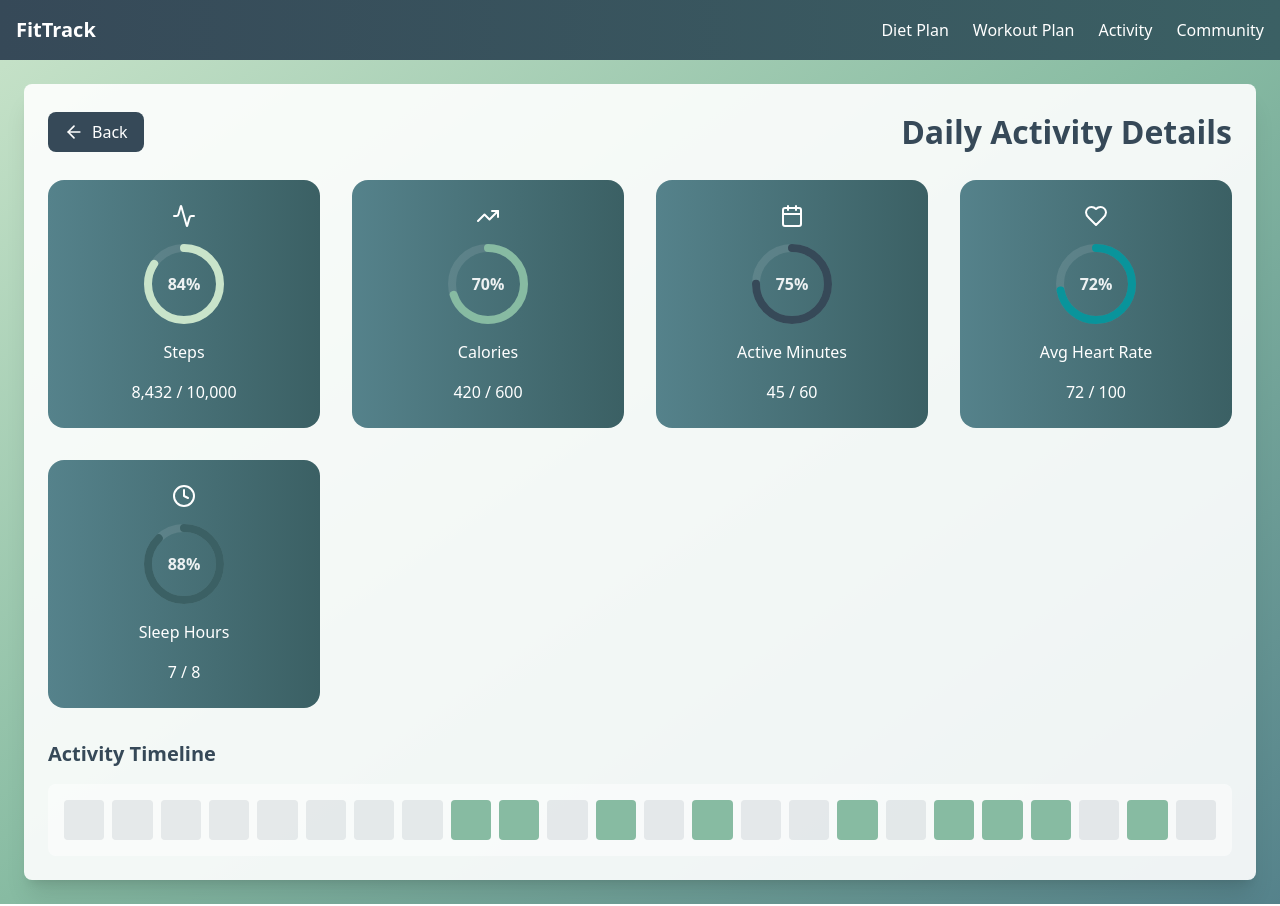
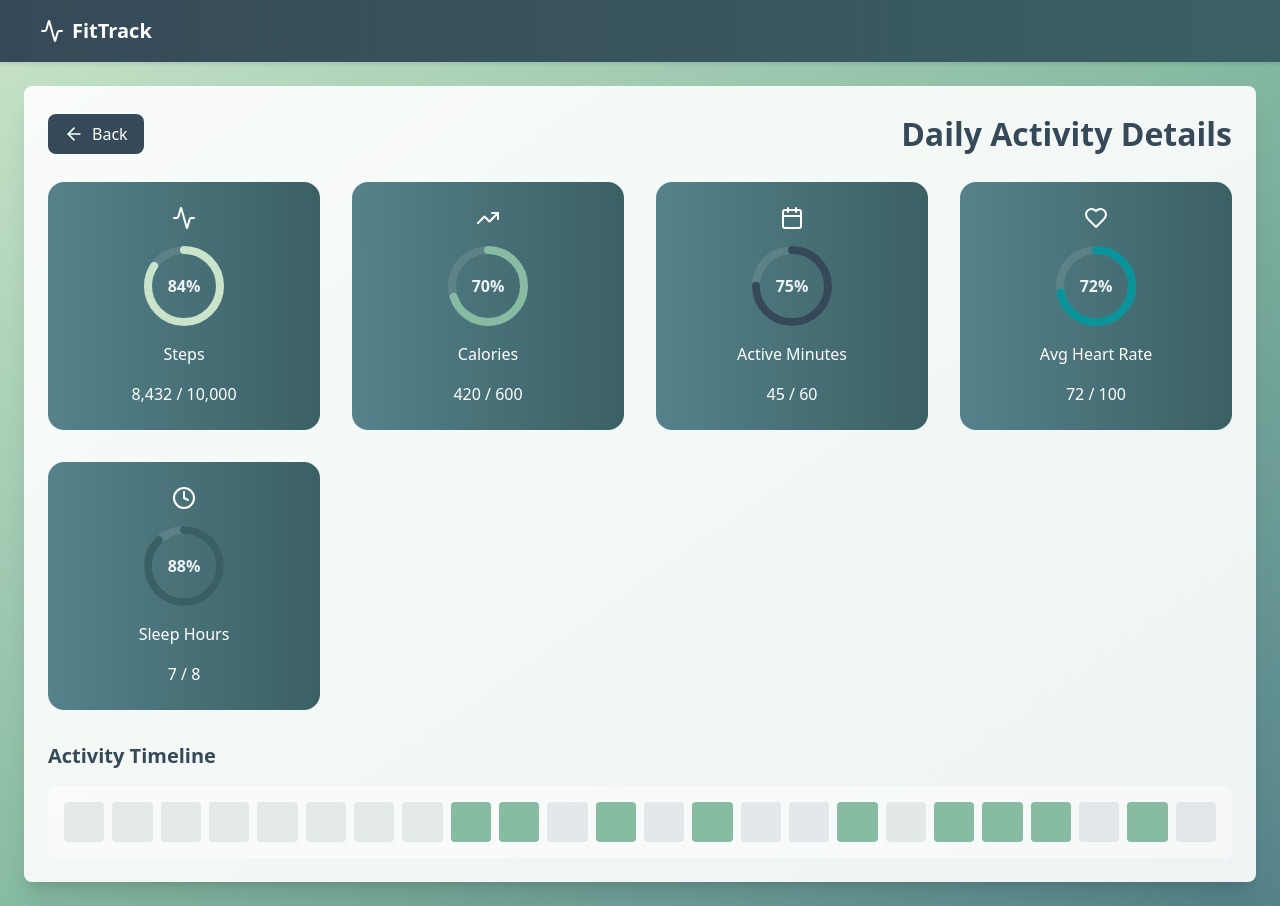
Before and after one commit to nitinc4/FitTrack, a React (Vite) app: page /daily in a window 1280 px wide. Built offline with nearby package versions, Linux system fonts and the light colour scheme.

Commit message:
GOOGLE SIGIN

```diff
--- a/package.json
+++ b/package.json
@@ -13,6 +13,7 @@
   "dependencies": {
     "@google-cloud/vision": "^4.3.2",
     "@heroicons/react": "^2.0.18",
+    "@react-oauth/google": "^0.12.1",
     "axios": "^1.7.7",
     "express": "^4.18.2",
     "lucide-react": "^0.454.0",
--- a/src/App.jsx
+++ b/src/App.jsx
@@ -8,13 +8,14 @@ import ActivityMonitor from './pages/ActivityMonitor';
 import Community from './pages/Community';
 import DailyDetails from './pages/DailyDetails';
 import WeeklyDetails from './pages/WeeklyDetails';
+import Layout from './components/Layout';
 
 
 export default function App() {
   return (
     <Router>
       <Routes>
-        <Route path="/" element={<Landing />} />
+        <Route path="/" element={<Layout />} />
         <Route path="/home" element={<Home />} />
         <Route path="/diet" element={<DietPlan />} />
         <Route path="/workout" element={<WorkoutPlan />} />
@@ -22,6 +23,7 @@ export default function App() {
         <Route path="/Weekly" element={<WeeklyDetails />} />
         <Route path="/daily" element={<DailyDetails />} />
        <Route path="/community" element={<Community />} />
+
       </Routes>
     </Router>
   );
--- /dev/null
+++ b/src/components/GoogleAuth.jsx
@@ -0,0 +1,39 @@
+import React from 'react';
+import styled from 'styled-components';
+import { GoogleLogin } from '@react-oauth/google';
+import { useNavigate } from 'react-router-dom';
+
+const AuthContainer = styled.div`
+  display: flex;
+  justify-content: center;
+  margin: 1rem 0;
+`;
+
+const GoogleAuth = () => {
+  const navigate = useNavigate();
+
+  const handleSuccess = (credentialResponse) => {
+    console.log('Login Success:', credentialResponse);
+    localStorage.setItem('googleToken', credentialResponse.credential);
+    navigate('/activity');
+    window.location.reload();
+  };
+
+  const handleError = () => {
+    console.log('Login Failed');
+  };
+
+  return (
+    <AuthContainer>
+      <GoogleLogin
+        onSuccess={handleSuccess}
+        onError={handleError}
+        useOneTap={false}
+        flow="implicit"
+        ux_mode="popup"
+      />
+    </AuthContainer>
+  );
+};
+
+export default GoogleAuth;
--- /dev/null
+++ b/src/components/Layout.jsx
@@ -0,0 +1,62 @@
+import React, { useState, useEffect } from 'react';
+import { Outlet, Navigate, useLocation } from 'react-router-dom';
+import Navbar from './Navbar';
+import GoogleAuth from './GoogleAuth';
+import styled from 'styled-components';
+
+const PageContainer = styled.div`
+  min-height: 100vh;
+  background: linear-gradient(to bottom right, #C9E4CA, #87BBA2, #55828B);
+`;
+
+const ContentContainer = styled.div`
+  padding: 2rem;
+`;
+
+const AuthContainer = styled.div`
+  max-width: 400px;
+  margin: 2rem auto;
+  padding: 2rem;
+  background: rgba(255, 255, 255, 0.9);
+  border-radius: 1rem;
+  box-shadow: 0 4px 6px rgba(0, 0, 0, 0.1);
+  text-align: center;
+`;
+
+const Layout = () => {
+  const [isAuthenticated, setIsAuthenticated] = useState(false);
+  const location = useLocation();
+
+  useEffect(() => {
+    const token = localStorage.getItem('googleToken');
+    setIsAuthenticated(!!token);
+  }, []);
+
+  if (!isAuthenticated) {
+    return (
+      <PageContainer>
+        <Navbar />
+        <AuthContainer>
+          <h2 className="text-xl font-bold text-[#364958] mb-4">Sign in to continue</h2>
+          <GoogleAuth />
+        </AuthContainer>
+      </PageContainer>
+    );
+  }
+
+  // After authentication, redirect to home if on the root path
+  if (location.pathname === '/') {
+    return <Navigate to="/home" replace />;
+  }
+
+  return (
+    <PageContainer>
+      <Navbar />
+      <ContentContainer>
+        <Outlet />
+      </ContentContainer>
+    </PageContainer>
+  );
+};
+
+export default Layout;
--- a/src/components/Layout.tsx
+++ /dev/null
@@ -1,26 +0,0 @@
-import React from 'react';
-import { Outlet } from 'react-router-dom';
-import Navbar from './Navbar';
-import styled from 'styled-components';
-
-const PageContainer = styled.div`
-  min-height: 100vh;
-  background: linear-gradient(to bottom right, #C9E4CA, #87BBA2, #55828B);
-`;
-
-const ContentContainer = styled.div`
-  padding: 2rem;
-`;
-
-const Layout = () => {
-  return (
-    <PageContainer>
-      <Navbar />
-      <ContentContainer>
-        <Outlet />
-      </ContentContainer>
-    </PageContainer>
-  );
-};
-
-export default Layout;
--- a/src/components/Navbar.jsx
+++ b/src/components/Navbar.jsx
@@ -1,18 +1,111 @@
 import React from 'react';
-import { Link } from 'react-router-dom';
+import styled from 'styled-components';
+import { Link, useNavigate } from 'react-router-dom';
+import { Activity, LogOut } from 'lucide-react';
 
-export default function Navbar() {
+const Nav = styled.nav`
+  background: linear-gradient(to right, #364958, #3B6064);
+  padding: 1rem;
+  box-shadow: 0 2px 4px rgba(0, 0, 0, 0.1);
+`;
+
+const Container = styled.div`
+  max-width: 1200px;
+  margin: 0 auto;
+  display: flex;
+  justify-content: space-between;
+  align-items: center;
+`;
+
+const Brand = styled(Link)`
+  display: flex;
+  align-items: center;
+  gap: 0.5rem;
+  font-size: 1.25rem;
+  font-weight: 600;
+  color: white;
+  text-decoration: none;
+
+  &:hover {
+    color: #C9E4CA;
+  }
+`;
+
+const IconWrapper = styled.span`
+  display: flex;
+  align-items: center;
+  color: inherit;
+`;
+
+const NavLinks = styled.div`
+  display: flex;
+  align-items: center;
+  gap: 1.5rem;
+`;
+
+const NavLink = styled(Link)`
+  color: white;
+  text-decoration: none;
+  font-weight: 500;
+  transition: color 0.2s ease-in-out;
+
+  &:hover {
+    color: #C9E4CA;
+  }
+`;
+
+const LogoutButton = styled.button`
+  display: flex;
+  align-items: center;
+  gap: 0.5rem;
+  padding: 0.5rem 1rem;
+  background-color: rgba(255, 255, 255, 0.1);
+  color: white;
+  border: none;
+  border-radius: 0.5rem;
+  cursor: pointer;
+  transition: all 0.2s;
+  margin-left: 1.5rem;
+
+  &:hover {
+    background-color: rgba(255, 255, 255, 0.2);
+    color: #C9E4CA;
+  }
+`;
+
+const Navbar = () => {
+  const navigate = useNavigate();
+
+  const handleLogout = () => {
+    localStorage.removeItem('googleToken');
+    navigate('/');
+    window.location.reload();
+  };
+
   return (
-    <nav className="bg-gradient-to-r from-[#364958] to-[#3B6064] p-4">
-      <div className="container mx-auto flex justify-between items-center">
-        <Link to="/home" className="text-white text-xl font-bold">FitTrack</Link>
-        <div className="space-x-6">
-          <Link to="/diet" className="text-white hover:text-[#C9E4CA]">Diet Plan</Link>
-          <Link to="/workout" className="text-white hover:text-[#C9E4CA]">Workout Plan</Link>
-          <Link to="/activity" className="text-white hover:text-[#C9E4CA]">Activity</Link>
-          <Link to="/community" className="text-white hover:text-[#C9E4CA]">Community</Link>
-        </div>
-      </div>
-    </nav>
+    <Nav>
+      <Container>
+        <Brand to="/home">
+          <IconWrapper>
+            <Activity size={24} />
+          </IconWrapper>
+          FitTrack
+        </Brand>
+        {localStorage.getItem('googleToken') && (
+          <NavLinks>
+            <NavLink to="/activity">Activity</NavLink>
+            <NavLink to="/diet">Diet Plan</NavLink>
+            <NavLink to="/workout">Workout Plan</NavLink>
+            <NavLink to="/community">Community</NavLink>
+            <LogoutButton onClick={handleLogout}>
+              <LogOut size={20} />
+              Sign Out
+            </LogoutButton>
+          </NavLinks>
+        )}
+      </Container>
+    </Nav>
   );
-}
+};
+
+export default Navbar;
--- a/src/main.jsx
+++ b/src/main.jsx
@@ -1,10 +1,15 @@
 import React from 'react'
 import ReactDOM from 'react-dom/client'
 import App from './App.jsx'
+import { GoogleOAuthProvider } from '@react-oauth/google';
 import './index.css'
 
+const GOOGLE_CLIENT_ID = '385906984916-jse7uv1idi8cud8883av8mfvq5ktklma.apps.googleusercontent.com';
+
 ReactDOM.createRoot(document.getElementById('root')).render(
-  <React.StrictMode>
-    <App />
+<React.StrictMode>
+    <GoogleOAuthProvider clientId={GOOGLE_CLIENT_ID}>
+      <App />
+    </GoogleOAuthProvider>
   </React.StrictMode>
 )
```
Also changed, not shown: CommandsRequired.txt, 1 other file (tests, documents, lock files or other folders).
